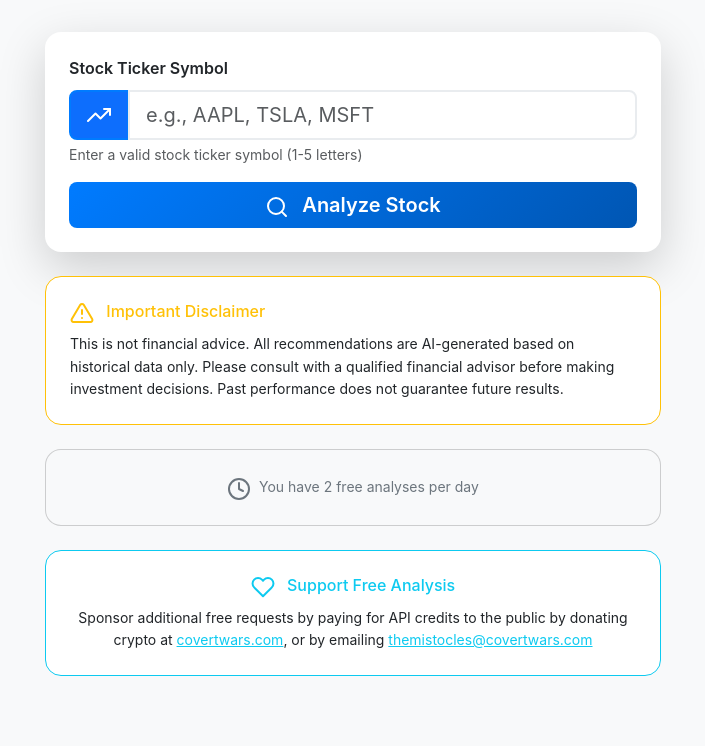
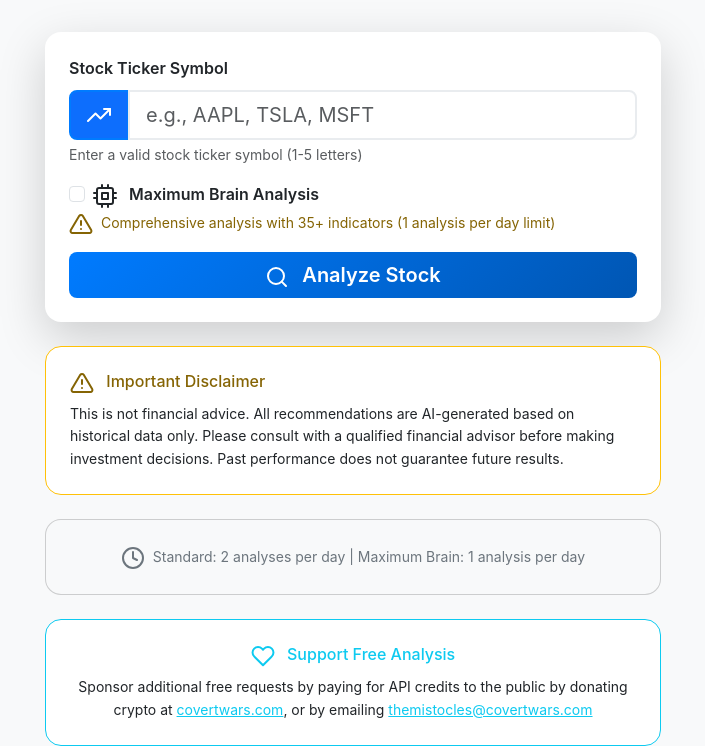
Before and after one commit to Them1stocles/saneape, a Flask app: page / in a window 1280 px wide. Shown: the part 171-917 px from the top of the page, without its empty margins (287-992 px from the left). Before the commit the page ends 847 px from the top, so only its background shows below. Run offline with Flask 3, Linux system fonts and the light colour scheme.

Commit message:
Add a "maximum brain" analysis option with more technical indicators
Implement a new "maximum_brain" analysis mode with rate limiting and UI enhancements.

Replit-Commit-Author: Agent
Replit-Commit-Session-Id: ffc0804d-842a-4a08-8906-fcb3a0ae2470
Replit-Commit-Screenshot-Url: https://storage.googleapis.com/screenshot-production-us-central1/de643cdc-fb46-45ed-a04a-08294e90d38e/ffc0804d-842a-4a08-8906-fcb3a0ae2470/9ok023f

```diff
--- a/routes.py
+++ b/routes.py
@@ -18,16 +18,20 @@ def analyze_stock():
         if client_ip:
             client_ip = client_ip.split(',')[0].strip()
 
+        # Get ticker and maximum brain option from form
+        ticker = request.form.get('ticker', '').strip().upper()
+        maximum_brain = request.form.get('maximum_brain') == 'true'
+
         # Check rate limit
         rate_limiter = RateLimiter()
-        if not rate_limiter.is_allowed(client_ip):
+        if not rate_limiter.is_allowed(client_ip, maximum_brain):
+            error_msg = ('Rate limit exceeded. You can only make 1 Maximum Brain analysis per day. Please try again tomorrow.'
+                        if maximum_brain else
+                        'Rate limit exceeded. You can only make 2 requests per day. Please try again tomorrow.')
             return jsonify({
-                'error': 'Rate limit exceeded. You can only make 2 requests per day. Please try again tomorrow.',
+                'error': error_msg,
                 'type': 'rate_limit'
             }), 429
-
-        # Get ticker from form
-        ticker = request.form.get('ticker', '').strip().upper()
 
         if not ticker:
             return jsonify({
@@ -46,11 +50,11 @@ def analyze_stock():
         analyzer = StockAnalyzer()
 
         # Fetch and analyze stock data
-        result = analyzer.analyze_stock(ticker)
+        result = analyzer.analyze_stock(ticker, maximum_brain)
 
         if result['success']:
             # Record the request
-            rate_limiter.record_request(client_ip)
+            rate_limiter.record_request(client_ip, maximum_brain)
 
             # Save analysis to database
             analysis = StockAnalysis()
@@ -59,6 +63,7 @@ def analyze_stock():
             analysis.recommendation = result['recommendation']
             analysis.confidence = result['confidence']
             analysis.analysis_data = json.dumps(result['analysis_details'])
+            analysis.maximum_brain = maximum_brain
             db.session.add(analysis)
             db.session.commit()
 
--- a/static/css/style.css
+++ b/static/css/style.css
@@ -231,6 +231,26 @@ header {
     color: #6c757d !important;
 }
 
+/* Maximum Brain checkbox styling */
+.form-check-input:checked {
+    background-color: var(--primary-color);
+    border-color: var(--primary-color);
+}
+
+.form-check-label {
+    cursor: pointer;
+}
+
+.text-warning {
+    color: #856404 !important;
+}
+
+/* Enhanced styling for maximum brain mode */
+.maximum-brain-enabled {
+    border: 2px solid var(--warning-color);
+    background: linear-gradient(135deg, rgba(255, 193, 7, 0.1), rgba(255, 193, 7, 0.05));
+}
+
 /* Enhanced spacing */
 .mb-4 {
     margin-bottom: 1.5rem !important;
--- a/static/js/app.js
+++ b/static/js/app.js
@@ -79,6 +79,7 @@ class StockAnalyzer {
 
     async analyzeStock() {
         const ticker = this.tickerInput.value.trim();
+        const maximumBrain = document.getElementById('maximumBrain').checked;
 
         // Validate ticker
         if (!ticker) {
@@ -101,6 +102,7 @@ class StockAnalyzer {
         try {
             const formData = new FormData();
             formData.append('ticker', ticker);
+            formData.append('maximum_brain', maximumBrain);
 
             const response = await fetch('/analyze', {
                 method: 'POST',
--- a/templates/index.html
+++ b/templates/index.html
@@ -44,6 +44,20 @@
                                            required>
                                 </div>
                                 <div class="form-text">Enter a valid stock ticker symbol (1-5 letters)</div>
+                            </div>
+
+                            <div class="mb-3">
+                                <div class="form-check">
+                                    <input class="form-check-input" type="checkbox" id="maximumBrain" name="maximum_brain">
+                                    <label class="form-check-label fw-semibold" for="maximumBrain">
+                                        <i data-feather="cpu" class="me-2"></i>
+                                        Maximum Brain Analysis
+                                    </label>
+                                </div>
+                                <div class="form-text text-warning">
+                                    <i data-feather="alert-triangle" class="me-1"></i>
+                                    Comprehensive analysis with 35+ indicators (1 analysis per day limit)
+                                </div>
                             </div>
 
                             <button type="submit" class="btn btn-primary btn-lg w-100" id="analyzeBtn">
@@ -125,7 +139,7 @@
                     <div class="card-body text-center">
                         <small class="text-muted">
                             <i data-feather="clock" class="me-1"></i>
-                            You have 2 free analyses per day
+                            Standard: 2 analyses per day | Maximum Brain: 1 analysis per day
                         </small>
                     </div>
                 </div>
```
Also changed, not shown: models.py (+5 -2 lines), rate_limiter.py (+14 -6 lines), replit.md (+3 -1 lines), stock_analyzer.py (+14 -5 lines).
